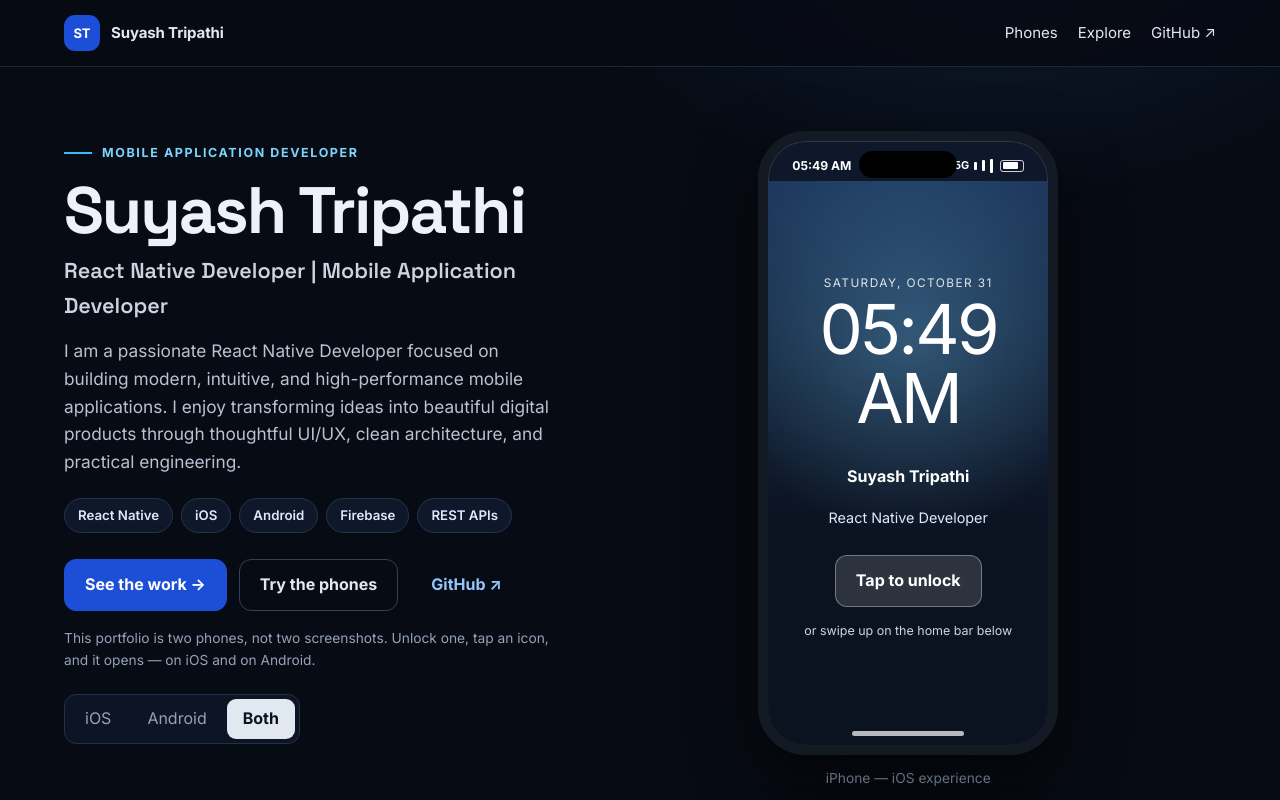
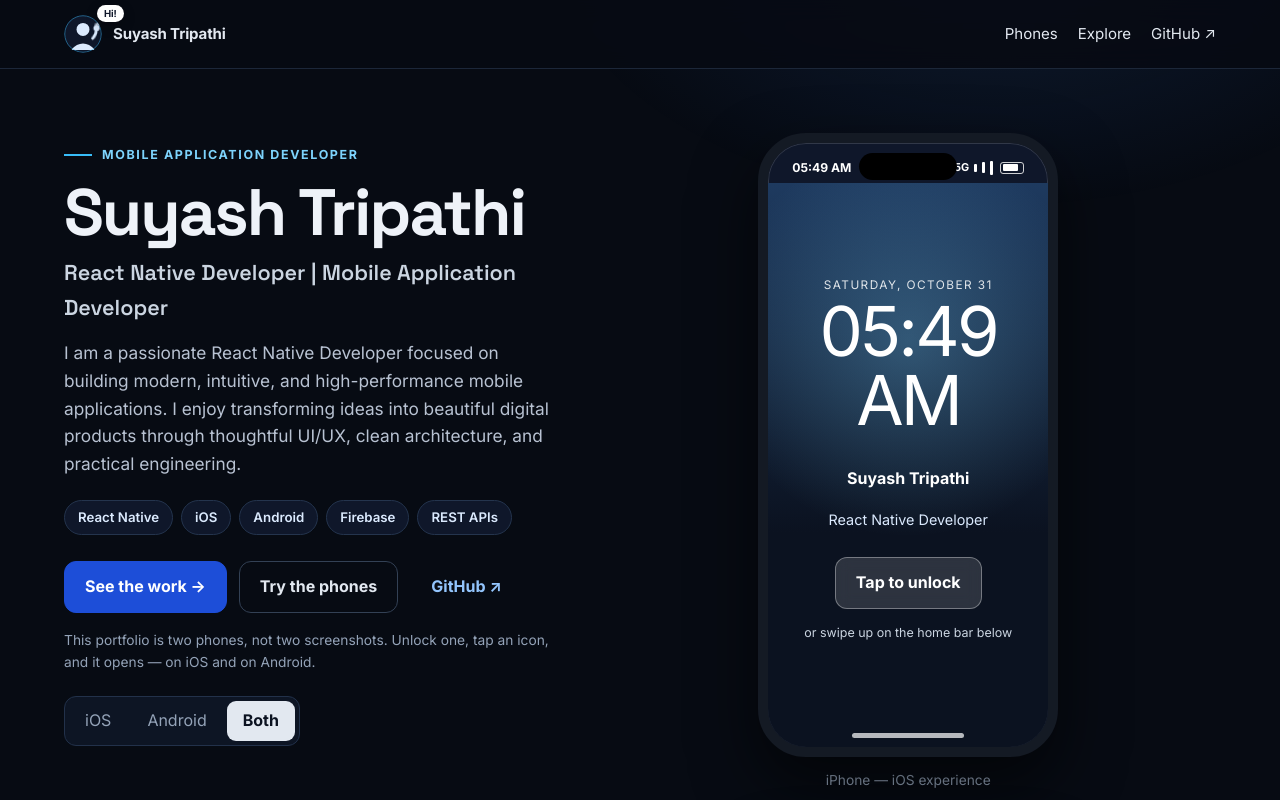
Before and after one commit to suyashtripathi3/mobile-developer-portfolio, a React (Vite) app: page / in a window 1280 px wide. Shown: the top 800 px of the page. Built offline with nearby package versions, Linux system fonts and the light colour scheme.

Commit message:
ui: animated waving avatar replaces top logo, Hi bubble

```diff
--- a/src/App.jsx
+++ b/src/App.jsx
@@ -1,5 +1,6 @@
 import React, { useEffect, useRef, useState } from 'react'
 import Phone from './components/Phone.jsx'
+import Avatar from './components/Avatar.jsx'
 import { PROFILE, PROJECTS } from './data/portfolio.js'
 
 const EXPLORE = [
@@ -41,7 +42,7 @@ export default function App() {
   return (
     <main>
       <header className="topbar">
-        <a className="brand" href="#top"><span className="brand-mark">ST</span> Suyash Tripathi</a>
+        <a className="brand" href="#top"><span className="brand-avatar"><Avatar size={38} /></span> Suyash Tripathi</a>
         <nav aria-label="Primary">
           <a href="#phones">Phones</a><a href="#explore">Explore</a>
           <a href={PROFILE.github} target="_blank" rel="noreferrer">GitHub ↗</a>
--- a/src/components/Avatar.jsx
+++ b/src/components/Avatar.jsx
@@ -1,18 +1,31 @@
 import React from 'react'
 import { PROFILE } from '../data/portfolio.js'
 
-// Illustrated avatar — a clean, generic person mark, NOT a claimed likeness.
-// If PROFILE.photo is set to a confirmed photo URL, that photo is used instead.
-export default function Avatar({ size = 76 }) {
-  if (PROFILE.photo) {
-    return <img className="avatar-img" src={PROFILE.photo} alt="Suyash Tripathi" width={size} height={size} />
-  }
-  return (
-    <svg className="avatar-img" viewBox="0 0 100 100" width={size} height={size} role="img" aria-label="Illustrated avatar placeholder for Suyash Tripathi">
+// Animated avatar — waves "hi" every few seconds, then rests.
+// A clean, generic person mark, NOT a claimed likeness.
+// If PROFILE.photo is set to a confirmed photo URL, that photo is used instead
+// (the wave then becomes the "Hi!" bubble over the photo).
+export default function Avatar({ size = 76, animated = true }) {
+  const inner = PROFILE.photo ? (
+    <img className="avatar-img" src={PROFILE.photo} alt="Suyash Tripathi" width={size} height={size} />
+  ) : (
+    <svg className="avatar-img avatar-svg" viewBox="0 0 100 100" width={size} height={size} role="img" aria-label="Illustrated avatar placeholder for Suyash Tripathi">
       <circle cx="50" cy="50" r="50" fill="#0f172a" />
       <circle cx="50" cy="38" r="17" fill="#dbeafe" />
       <path d="M18 92 Q50 58 82 92 Z" fill="#dbeafe" />
       <circle cx="50" cy="50" r="48" fill="none" stroke="#38bdf8" strokeWidth="2" opacity="0.6" />
+      {/* Waving hand, raised on the right side */}
+      <g className={animated ? 'wave-hand' : ''}>
+        <path d="M76 62 Q84 50 82 38" fill="none" stroke="#dbeafe" strokeWidth="7" strokeLinecap="round" />
+        <circle cx="82" cy="34" r="8" fill="#dbeafe" />
+        <path d="M78 28 v-6 M82 27 v-7 M86 28 v-6" stroke="#dbeafe" strokeWidth="3" strokeLinecap="round" />
+      </g>
     </svg>
   )
+  return (
+    <span className="avatar-wrap">
+      {inner}
+      {animated && <span className="hi-bubble" aria-hidden="true">Hi!</span>}
+    </span>
+  )
 }
--- a/src/styles.css
+++ b/src/styles.css
@@ -153,6 +153,16 @@ footer{border-top:1px solid #1c2739;padding:30px 5vw;text-align:center}
 .phone.android .dock .app-icon{border-radius:20px}
 .dock .app-label{font-size:.62rem}
 .avatar-img{border-radius:50%;object-fit:cover;display:block;margin:0 auto 12px;box-shadow:0 8px 20px rgba(15,23,42,.18);border:3px solid #fff}
+.avatar-wrap{position:relative;display:inline-block}
+.profile-card .avatar-wrap{margin-bottom:12px}
+.avatar-wrap .avatar-img{margin:0}
+.brand-avatar{display:grid;place-items:center;width:38px;height:38px;border-radius:50%}
+.brand-avatar .avatar-img{border:0;box-shadow:none;width:38px;height:38px}
+.brand-avatar .hi-bubble{top:-10px;right:-22px;font-size:.6rem;padding:1px 7px}
+.hi-bubble{position:absolute;top:-12px;right:-20px;background:#fff;color:#0f172a;border-radius:999px;padding:3px 9px;font-size:.7rem;font-weight:800;box-shadow:0 4px 12px rgba(0,0,0,.25);animation:hiPop 5s ease-in-out infinite;pointer-events:none}
+.wave-hand{transform-box:fill-box;transform-origin:20% 90%;animation:wave 5s ease-in-out infinite}
+@keyframes wave{0%,55%,100%{transform:rotate(0deg)}6%{transform:rotate(-24deg)}14%{transform:rotate(18deg)}22%{transform:rotate(-18deg)}30%{transform:rotate(14deg)}38%{transform:rotate(-6deg)}46%{transform:rotate(0deg)}}
+@keyframes hiPop{0%,58%,100%{opacity:0;transform:scale(.7) translateY(4px)}7%{opacity:1;transform:scale(1) translateY(0)}45%{opacity:1;transform:scale(1) translateY(0)}55%{opacity:0;transform:scale(.7) translateY(4px)}}
 .lock-swipe{font-size:.78rem;color:#cbd5e1;margin-top:14px}
 .app-screen-detail{animation:appSlide .34s cubic-bezier(.22,1,.36,1)}
 .android-nav{position:absolute;bottom:4px;left:0;right:0;z-index:6;display:flex;justify-content:space-around;align-items:center;padding:6px 40px}
```
